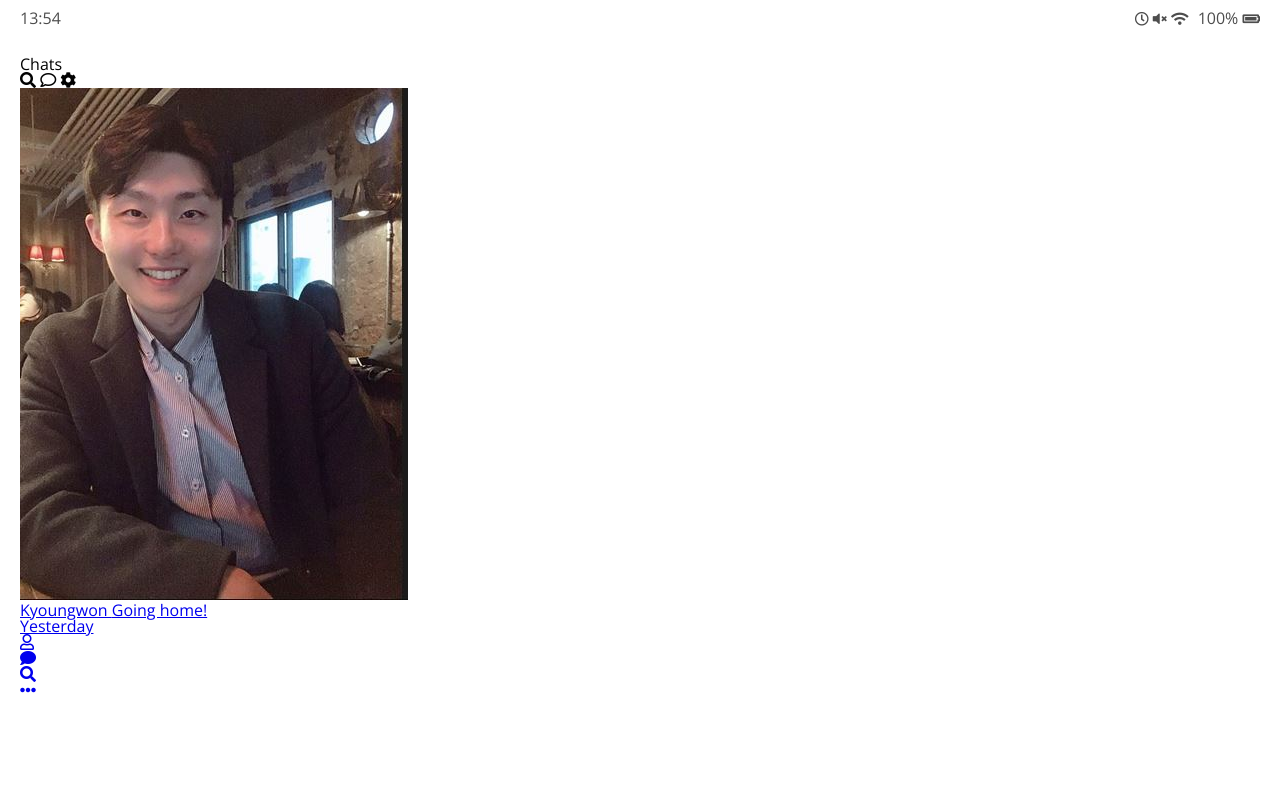
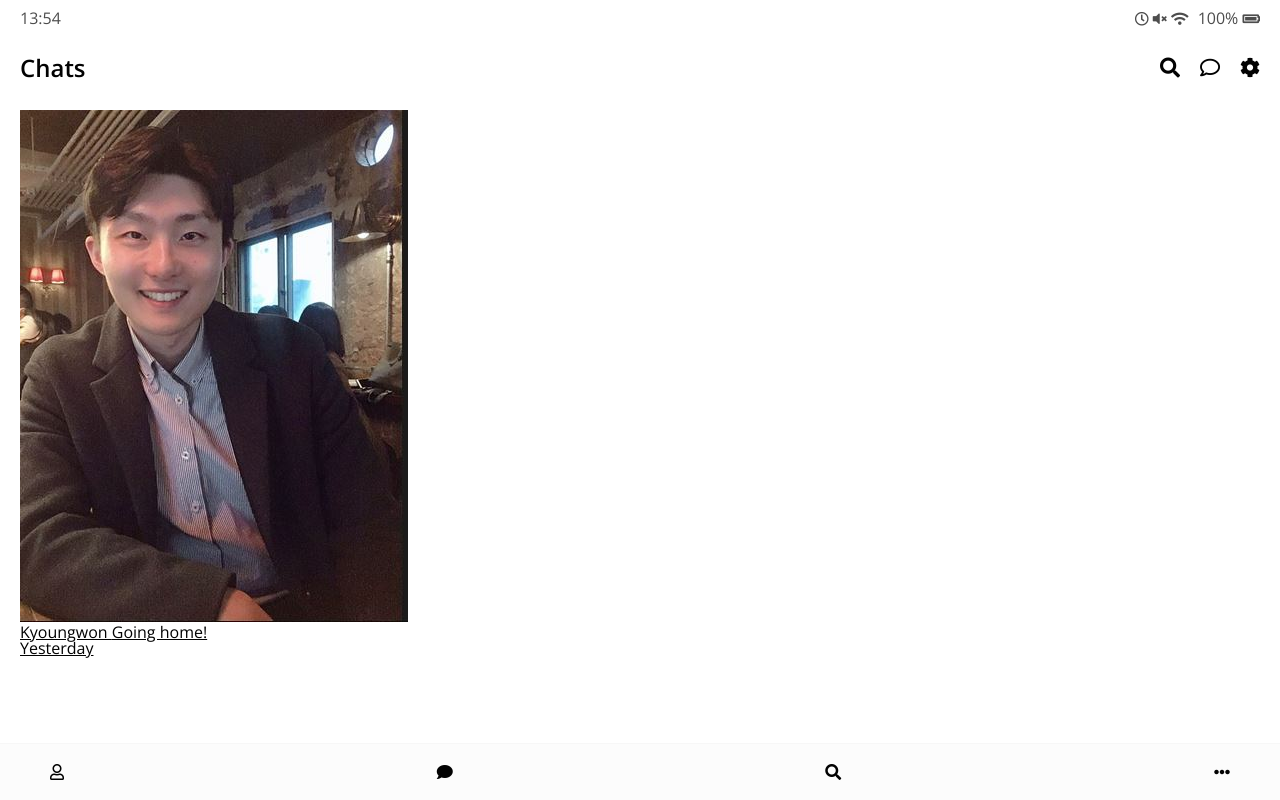
Before and after one commit to DevLimK1/kakao-clone-v2, a plain HTML site: page index.html in a window 1280 px wide. Drawn offline with nearby package versions, Linux system fonts and the light colour scheme; a web font is replaced by a local one.

Commit message:
#2.2Header+ #2.3 Navigation Bar part One

```diff
--- /dev/null
+++ b/css/header.css
@@ -0,0 +1,28 @@
+.header {
+    display: flex;
+    justify-content: space-between;
+    align-items: center;
+    margin-bottom: 30px;
+}
+
+.header .header__title {
+    font-size: 24px;
+    font-weight: 600;
+
+}
+
+.header .header__icon {
+    font-size: 20px;
+    margin-left: 20px;
+    cursor: pointer;
+}
+
+.header .header__header-column {
+    display: flex;
+    align-items: center;
+}
+
+.header .header__back-btn {
+    font-size: 22px;
+    margin-right: 20px;
+}
--- /dev/null
+++ b/css/nav-bar.css
@@ -0,0 +1,14 @@
+.nav {
+    background-color: #fcfcfc;
+    position: fixed;
+    width: 100%;
+    padding: 20px 50px;
+    left: 0px;
+    bottom: 0px;
+    border-top: 1px solid #f7f7f7;
+}
+
+.nav .nav__list {
+    display: flex;
+    justify-content: space-between;
+}
--- a/css/styles.css
+++ b/css/styles.css
@@ -1,10 +1,22 @@
-@import url('https://fonts.googleapis.com/css?family=Open+Sans:400,700');
+@import url('https://fonts.googleapis.com/css?family=Open+Sans:400,600|ZCOOL+KuaiLe');
 @import "reset.css";
 @import "status-bar.css";
+@import "header.css";
+@import "nav-bar.css";
+
+* {
+    box-sizing: border-box;
+}
 
 body {
     background-color: white;
     padding: 10px 20px;
     color: #020202;
-    font-family: "Open Sans", -apple-system, BlinkMacSystemFont, 'Segoe UI', Roboto, Oxygen, Ubuntu, Cantarell, 'Open Sans', 'Helvetica Neue', sans-serif
+    font-family: 'Open Sans', -apple-system, BlinkMacSystemFont, 'Segoe UI', Roboto, Oxygen, Ubuntu, Cantarell, 'Open Sans', 'Helvetica Neue', sans-serif;
+
+
 }
+
+a {
+    color: inherit;
+}
```
Also changed, not shown: chat.html (+4 -4 lines), settings.html (+2 -2 lines).
